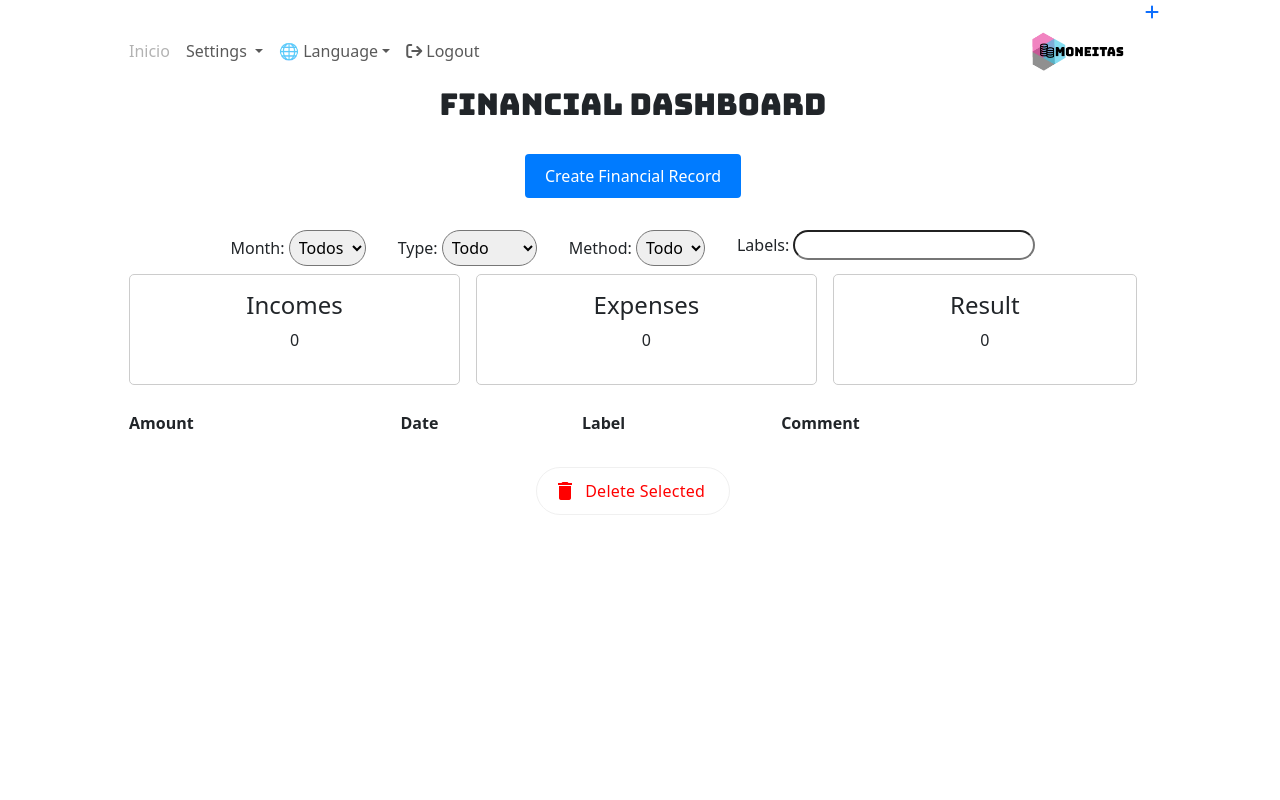
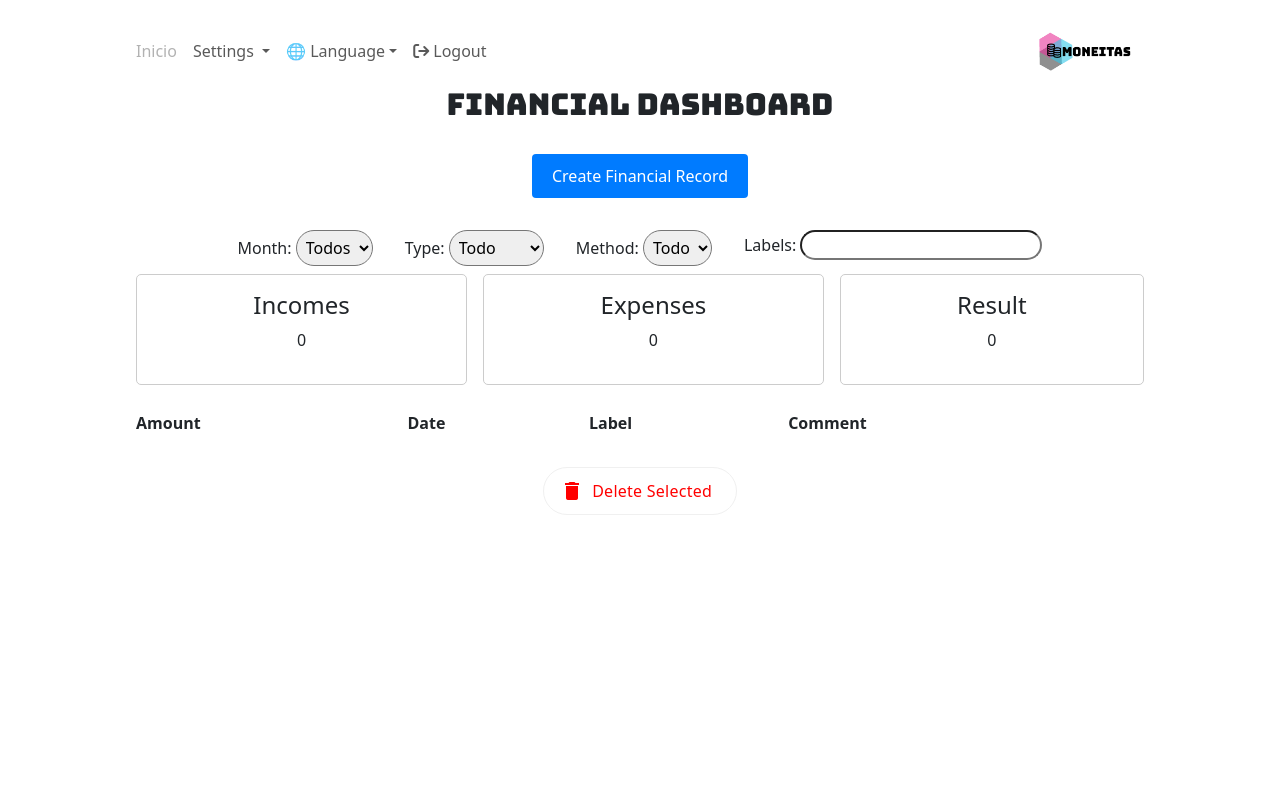
Before and after one commit to mdlunag/django-projects, a Django app: page /es/moneitas/ in a window 1280 px wide. Run offline with Django 3.2, Linux system fonts and the light colour scheme; the visitor is signed in with stand-in values (Sample User, id 1); data that the repository does not hold is empty.

Commit message:
[FIX] moneitas:mobile buttons appearing in pc

```diff
--- a/static/moneitas/css/styles.css
+++ b/static/moneitas/css/styles.css
@@ -146,3 +146,11 @@ select {
 
     width: 100%;
 }
+
+.btn-crear-phone{
+display: none;
+}
+
+.btn-delete-phone{
+    display: none;
+    }
--- a/static/moneitas/js/dashboard.js
+++ b/static/moneitas/js/dashboard.js
@@ -62,9 +62,12 @@ $(document).ready(function() {
                 $(this).closest('tr').css('background', '#ffcdd2');
                 $(this).closest('tr').css('color', '#b71c1c');
             }
+            if (screen.width <768){
             $("#delete-btn").toggle($(this).find(".delete-checkbox:checked").length = 0);
+            }
 
         }
+        if (screen.width <768){
             var checkedToDelete = $(".delete-checkbox:checked").length;
             console.log(checkedToDelete);
             if(checkedToDelete > 0){
@@ -73,7 +76,7 @@ $(document).ready(function() {
             }else if(checkedToDelete == 0){
                 $("#delete-btn").hide();
                 $(".btn-crear-phone").show();
-        }
+            }}
     });
     $('.payment-method').click(function() {
         $('i', this).toggleClass("fa-regular fa-credit-card fa-solid fa-money-bill-1");
```
Lines whose indentation alone changed are shown as unchanged.
